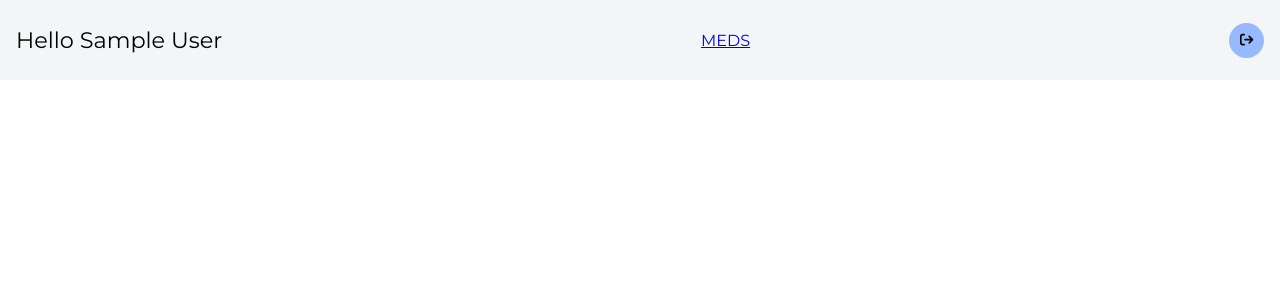
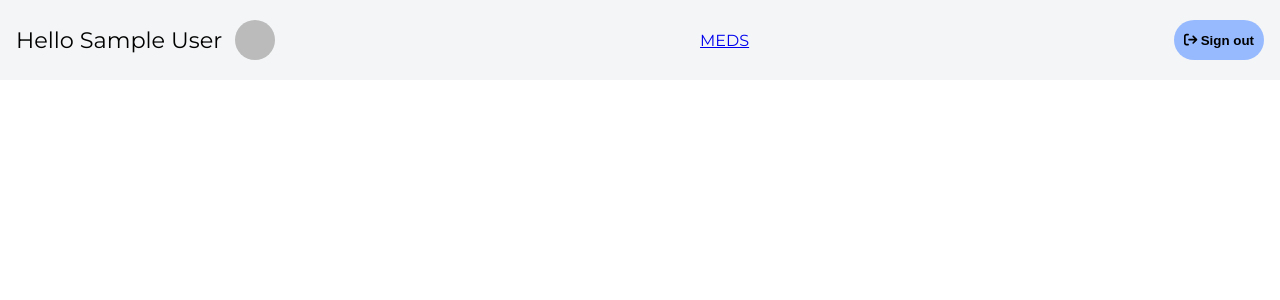
Before and after one commit to michalmlk/meds-manager, a React (Vite) app: page / in a window 1280 px wide. Shown: the top 300 px of the page. Built offline with nearby package versions, Linux system fonts and the light colour scheme; no server answers; sample sign-in values are in the browser's storage.

Commit message:
cleaup | some styling

```diff
--- a/src/components/UI/Button/Button.module.scss
+++ b/src/components/UI/Button/Button.module.scss
@@ -1,22 +1,38 @@
 .button {
-    width: 35px;
-    height: 35px;
+    min-width: 40px;
+    min-height: 40px;
     display: flex;
     justify-content: center;
     align-items: center;
-    border-radius: 50%;
+    border-radius: 50px;
+    gap: 0.2rem;
+    padding: 0 10px;
+    font-weight: bold;
     border: none;
     cursor: pointer;
+    transition: background-color 0.1s ease;
 
     &.primary {
         background-color: var(--color-accent-green);
+
+        &:hover {
+            background-color: var(--color-accent-green--hover);
+        }
     }
 
     &.secondary {
         background-color: var(--color-accent-blue);
+
+        &:hover {
+            background-color: var(--color-accent-blue--hover);
+        }
     }
 
     &.danger {
         background-color: var(--color-danger);
+
+        &:hover {
+            background-color: var(--color-danger--hover);
+        }
     }
 }
--- a/src/components/UI/Button/Button.tsx
+++ b/src/components/UI/Button/Button.tsx
@@ -13,7 +13,7 @@ type ButtonProps = {
 const Button: React.FC<ButtonProps> = ({ icon, label, severity, outlined, onClick }) => {
     return (
         <button onClick={onClick} className={`${classes.button} ${classes[severity]} ${outlined && 'outlined'}`}>
-            {icon ? <FontAwesomeIcon icon={icon} /> : label}
+            {icon && <FontAwesomeIcon icon={icon} />} {label}
         </button>
     );
 };
--- a/src/components/UI/Header/Header.module.scss
+++ b/src/components/UI/Header/Header.module.scss
@@ -8,9 +8,25 @@
     padding: 0 1rem;
     color: #000;
 
-    h1 {
-        font-size: 1.4rem;
-        font-weight: normal;
+    .details {
+        display: flex;
+        align-items: center;
+        gap: 0.8rem;
+
+        h1 {
+            font-size: 1.4rem;
+            font-weight: normal;
+        }
+
+        .avatar {
+            display: flex;
+            width: 40px;
+            height: 40px;
+
+            img {
+                border-radius: 100px;
+            }
+        }
     }
 
     .buttons {
--- a/src/components/UI/Header/Header.tsx
+++ b/src/components/UI/Header/Header.tsx
@@ -3,13 +3,18 @@ import classes from './Header.module.scss';
 import Button from '../Button/Button';
 import { NavLink } from 'react-router-dom';
 import { faSignIn, faSignOut } from '@fortawesome/free-solid-svg-icons';
-import { useAuth } from '../../../providers/AuthProvider';
+import { useAuth } from '../../../hooks/useAuth';
 
 const Header: React.FC = () => {
     const { userData, handleSignIn, handleLogout } = useAuth();
     return (
         <div className={classes.wrapper}>
-            <h1>{userData ? `Hello ${userData.displayName}` : 'Meds assistant'}</h1>
+            <div className={classes.details}>
+                <h1>{userData ? `Hello ${userData.displayName}` : 'Meds assistant'}</h1>
+                <div className={classes.avatar}>
+                    <img src={userData ? userData.photoURL : ''} />
+                </div>
+            </div>
             {userData && (
                 <div className={classes.navItems}>
                     <NavLink to={'meds'}>MEDS</NavLink>
@@ -17,7 +22,7 @@ const Header: React.FC = () => {
             )}
             <div className={classes.buttons}>
                 {userData ? (
-                    <Button icon={faSignOut} onClick={handleLogout} severity="secondary" />
+                    <Button icon={faSignOut} onClick={handleLogout} label="Sign out" severity="secondary" />
                 ) : (
                     <Button icon={faSignIn} onClick={handleSignIn} severity="secondary" />
                 )}
--- a/src/helpers/ProtectedRoute.tsx
+++ b/src/helpers/ProtectedRoute.tsx
@@ -1,6 +1,5 @@
 import { Navigate, Outlet } from 'react-router-dom';
-import { useAuth } from '../providers/AuthProvider';
-
+import { useAuth } from '../hooks/useAuth';
 export const ProtectedRoute: React.FC = (): JSX.Element => {
     const { userData } = useAuth();
     console.log(userData);
--- /dev/null
+++ b/src/hooks/useAuth.ts
@@ -0,0 +1,12 @@
+import { useContext } from 'react';
+import { AuthContext } from '../providers/AuthProvider';
+
+export const useAuth = () => {
+    const auth = useContext(AuthContext);
+
+    if (!auth) {
+        throw new Error('useAuth needs to be in child of AuthProvider');
+    }
+
+    return auth;
+};
--- a/src/index.css
+++ b/src/index.css
@@ -2,6 +2,11 @@
     --color-accent-green: #75ff2b;
     --color-danger: #fa5656;
     --color-accent-blue: rgb(151, 186, 255);
+
+    --color-accent-green--hover: #5cc922;
+    --color-danger--hover: #ba3d3d;
+    --color-accent-blue--hover: rgb(119, 155, 227);
+
     --color-background-card: rgb(243, 245, 246);
     --color-background: rgb(229, 231, 233);
     --box-border-radius: 15px;
--- a/src/providers/AuthProvider.tsx
+++ b/src/providers/AuthProvider.tsx
@@ -1,18 +1,30 @@
-import React, { createContext, useContext, useState } from 'react';
+import React, { createContext, useState } from 'react';
 import { onAuthStateChanged, signInWithPopup, signOut } from 'firebase/auth';
-import { firebaseConfig } from '../../config';
+import { GoogleAuthProvider, getAuth } from 'firebase/auth';
 import { initializeApp } from 'firebase/app';
-import { GoogleAuthProvider, getAuth } from 'firebase/auth';
-import { useNavigate } from 'react-router-dom';
+import { firebaseConfig } from '../../config.ts';
 
-const AuthContext = createContext({});
+type AuthContextType = {
+    userData: {};
+    handleSignIn: () => void;
+    handleLogout: () => void;
+};
+
+export const AuthContext = createContext<AuthContextType>({
+    userData: {},
+    handleSignIn: () => {},
+    handleLogout: () => {},
+});
+
 export const app = initializeApp(firebaseConfig);
+
 const provider = new GoogleAuthProvider();
 const auth = getAuth(app);
 
-export const AuthProvider: React.FC = ({ children }): JSX.Element => {
+export const AuthProvider: React.FC<{ children: React.ReactElement[] }> = ({ children }): JSX.Element => {
     const [userData, setUserData] = useState<any>(null);
 
+    //method to authorize user after initialize application
     onAuthStateChanged(auth, (user) => {
         if (user) {
             setUserData(user);
@@ -49,13 +61,3 @@ export const AuthProvider: React.FC = ({ children }): JSX.Element => {
         </AuthContext.Provider>
     );
 };
-
-export const useAuth = () => {
-    const auth = useContext(AuthContext);
-
-    if (!auth) {
-        throw new Error('useAuth needs to be in child of AuthProvider');
-    }
-
-    return auth;
-};
--- a/src/routes/App.tsx
+++ b/src/routes/App.tsx
@@ -1,6 +1,7 @@
 import classes from '../App.module.scss';
 import Header from '../components/UI/Header/Header';
 import { Outlet } from 'react-router-dom';
+
 function App() {
     return (
         <div className={classes.wrapper}>
```
